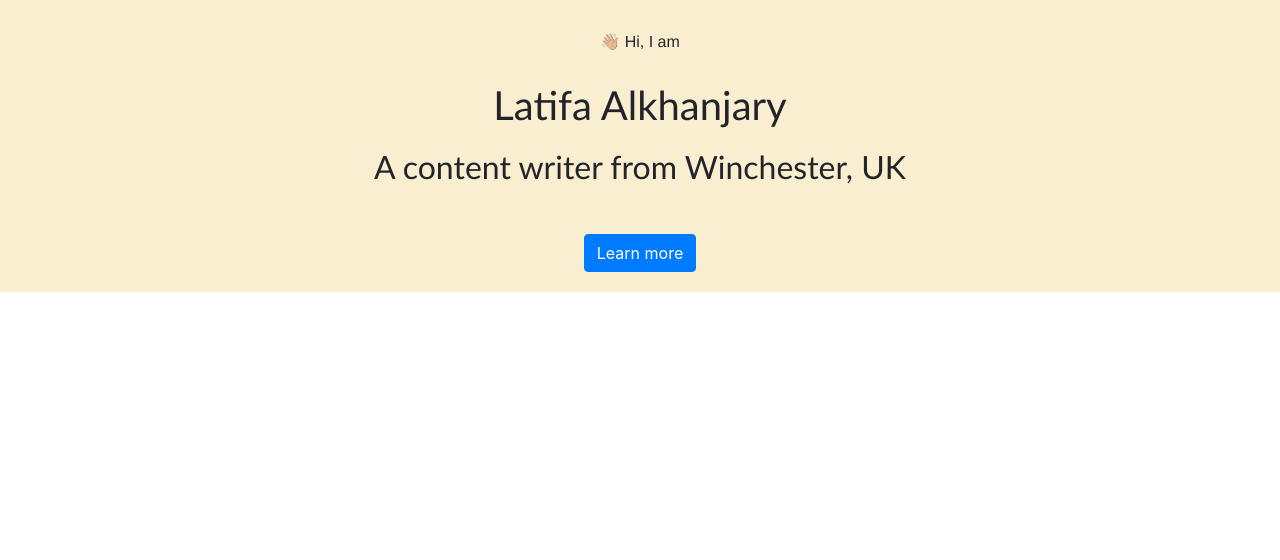
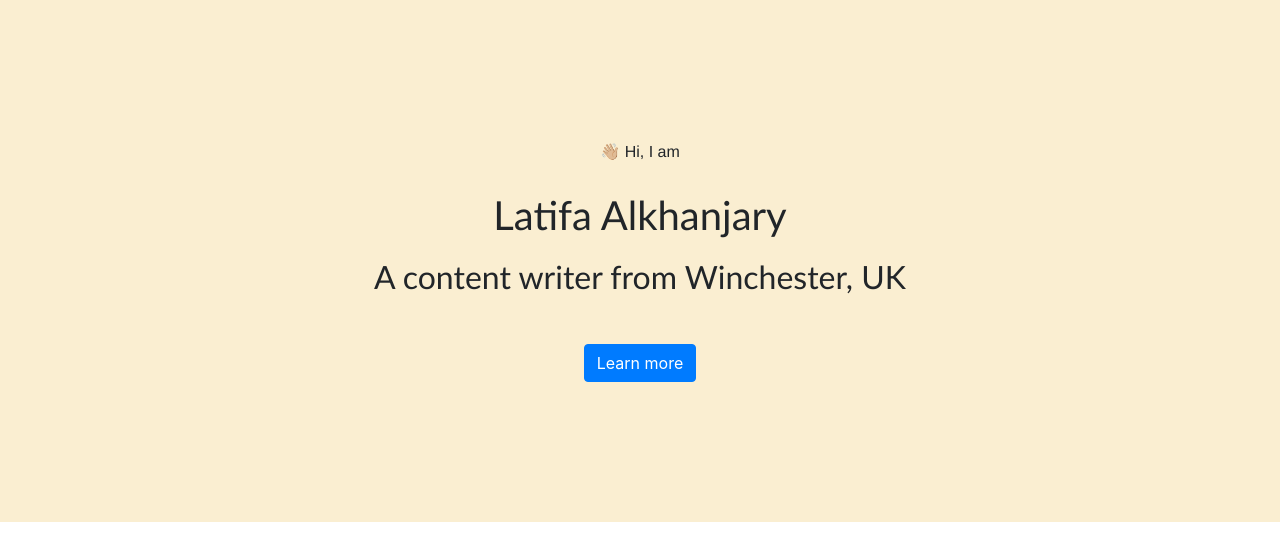
Before and after one commit to latifaalkhanjary/poetry-portfolio-project, a plain HTML site: page index.html in a window 1280 px wide. Drawn offline with nearby package versions, Linux system fonts and the light colour scheme.

Commit message:
hero padding

```diff
--- a/styles/portfolio.css
+++ b/styles/portfolio.css
@@ -4,8 +4,7 @@
 .hero {
     background: #FAEED1;
     text-align: center;
-    padding-top: 30px;
-    padding-bottom: 20px;
+    padding: 140px 20px;
 }
 
 .hero p {
```
